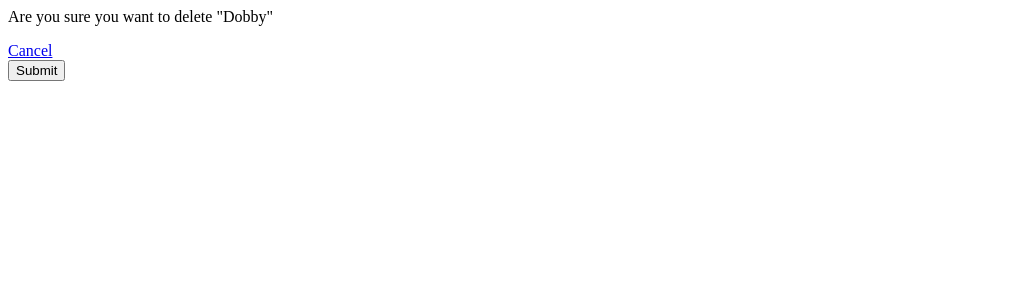
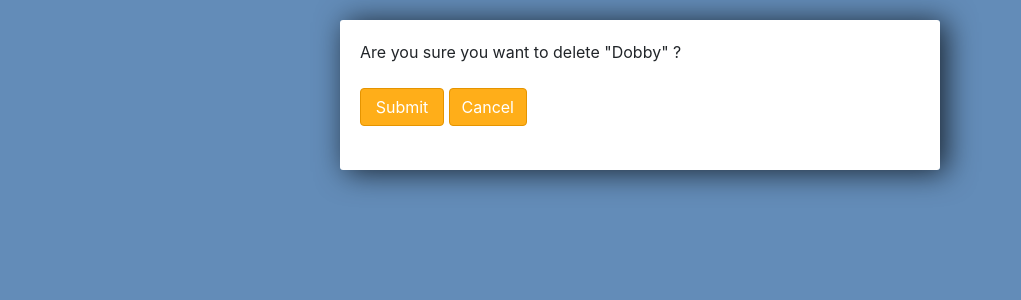
Before and after one commit to ishita-m/employee_portal, a Django app: page /delete/2/ in a window 1280 px wide. Shown: the top 300 px of the page, without its empty margins (0-1021 px from the left). Run offline with Django 3.2, Linux system fonts and the light colour scheme; data comes from the database, SQL or seed files in the repository; both versions use the stored data as it was after the commit; some libraries are stand-ins or nearby versions.

Commit message:
added css styling to delete.html

```diff
--- a/employee_portal/employee/templates/employee/delete.html
+++ b/employee_portal/employee/templates/employee/delete.html
@@ -1,8 +1,72 @@
-<p>Are you sure you want to delete "{{item}}"</p>
+<link rel="stylesheet" href="https://stackpath.bootstrapcdn.com/bootstrap/4.3.1/css/bootstrap.min.css" integrity="sha384-ggOyR0iXCbMQv3Xipma34MD+dH/1fQ784/j6cY/iJTQUOhcWr7x9JvoRxT2MZw1T" crossorigin="anonymous">
 
-<a href="{% url 'list' %}">Cancel</a>
+<style>
+
+	body{
+		background-color: #638CB8;
+	}
+
+	input{
+		width: 15%;
+		padding: 12px 20px;
+		margin: 8px 0;
+		box-sizing: border-box;
+	}
+
+	input::placeholder {
+	  color: #d3d3d3;
+	}
+
+	.submit{
+		background-color: #6BA3E8;
+	}
+
+	.center-column{
+		width:600px;
+		margin: 20px auto;
+		padding:20px;
+		background-color: #fff;
+		border-radius: 3px;
+		box-shadow: 6px 2px 30px 0px rgba(0,0,0,0.75);
+	}
+
+	.item-row{
+		background-color: #906abd;
+		margin: 10px;
+		padding: 20px;
+		border-radius: 3px;
+		color: #fff;
+		font-size: 16px;
+		box-shadow: 0px -1px 10px -4px rgba(0,0,0,0.75);
+	}
+
+	.btn-danger{
+		background-color: #ffae19;
+		border-color: #e59400;
+	}
+
+	.table{
+		display: flex;
+		justify-content: center;
+		align-content: center;
+		width: auto;
+	}
+
+	.inner-table{
+		border: 3;
+		border-width: 1;
+	}
+
+</style>
+<div class="center-column">
+<p>Are you sure you want to delete "{{item}}" ?</p>
 
 <form method="POST" action="">
 	{% csrf_token %}
-	<input type="submit" name="Confirm">
+
+	<input class="btn btn-info btn-danger" type="submit" name="Confirm">
+	<a class="btn btn-info btn-danger" href="{% url 'list' %}">Cancel</a>
+
 </form>
+
+</div>
```
Also changed, not shown: employee_portal/db.sqlite3.
